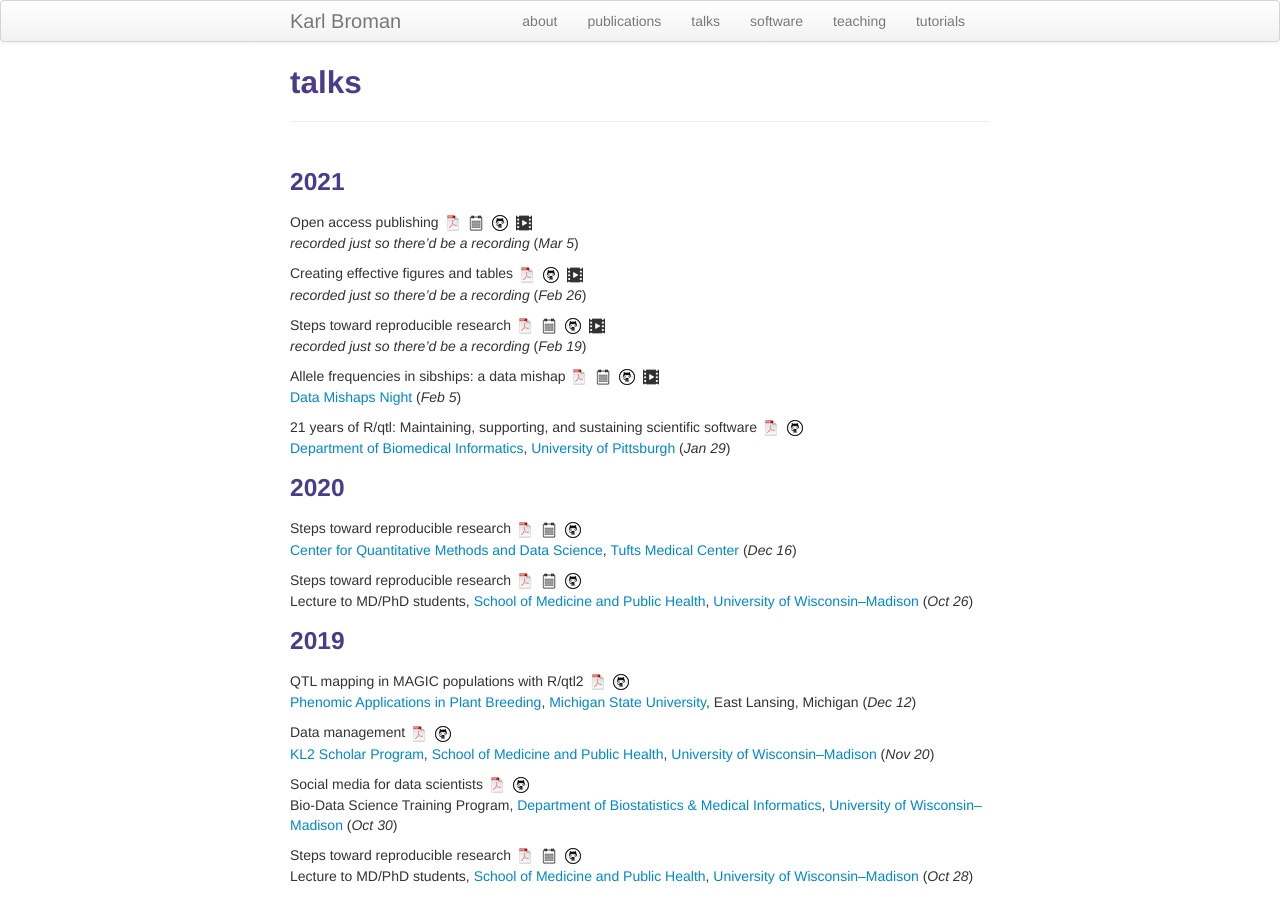
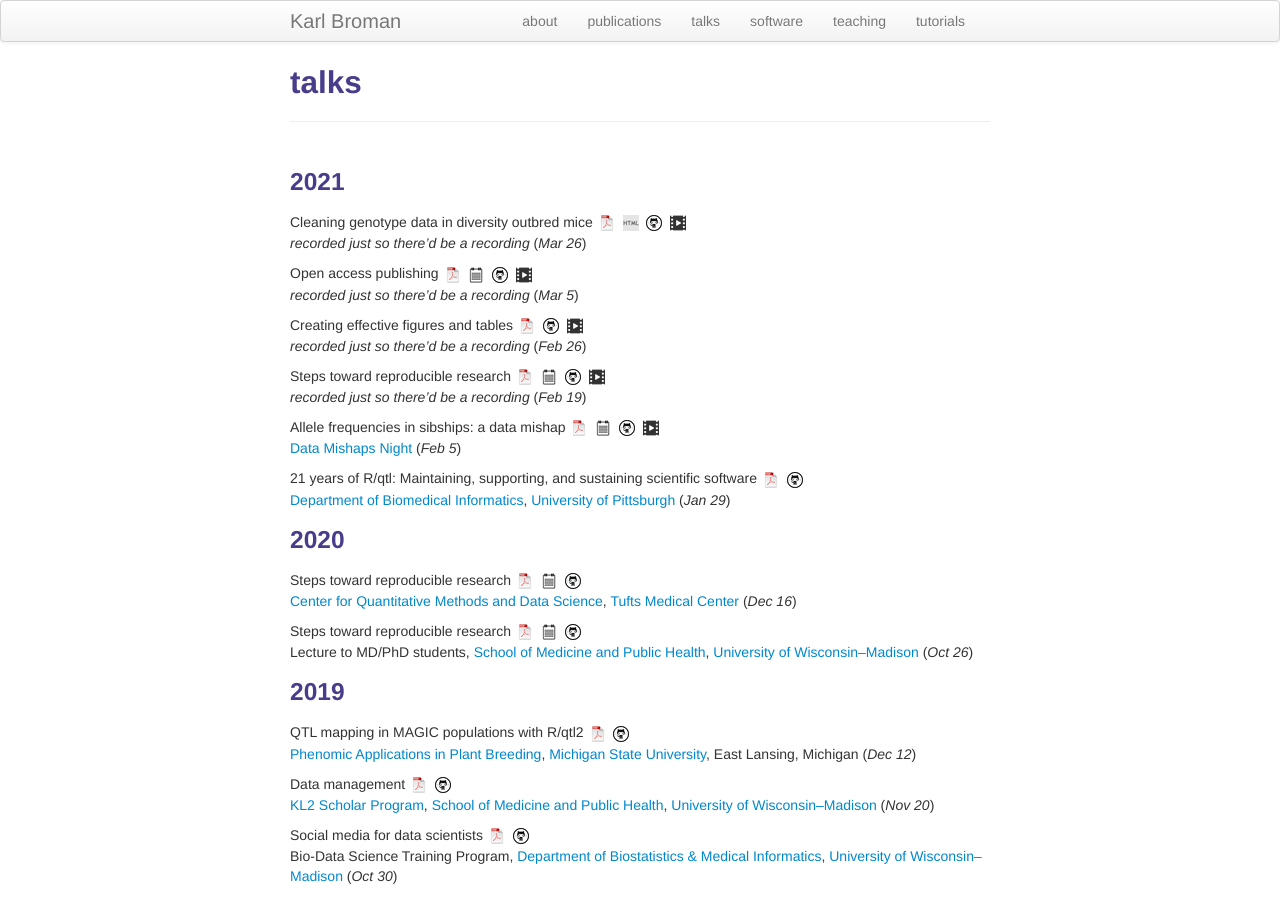
Before and after one commit to kbroman/kbroman.github.io, a Jekyll site: the page built from talks.md, in a window 1280 px wide and 900 px high. Built offline with Jekyll 4.4.1, drawn with Linux system fonts in a browser that asks for light colours.

Commit message:
talks.md: youtube video re cleaning genotype data in DO mice

```diff
--- a/talks.md
+++ b/talks.md
@@ -5,6 +5,13 @@ description: Karl Broman's talks
 ---
 
 ### 2021
+
+Cleaning genotype data in diversity outbred mice
+[![pdf](icons16/pdf-icon.png)](https://kbroman.org/Talk_JAX2018/jax2018.pdf)
+[![html](icons16/html-icon.png)](https://kbroman.org/Talk_JAX2018)
+[![github](icons16/github-icon.png)](https://github.com/kbroman/Talk_JAX2018)
+[![video](icons16/video-icon.png)](https://youtu.be/_Pda3bLvOHo)<br/>
+_recorded just so there'd be a recording_ (_Mar 26_)
 
 Open access publishing
 [![pdf](icons16/pdf-icon.png)](https://www.biostat.wisc.edu/~kbroman/presentations/openaccess2014.pdf)
```
